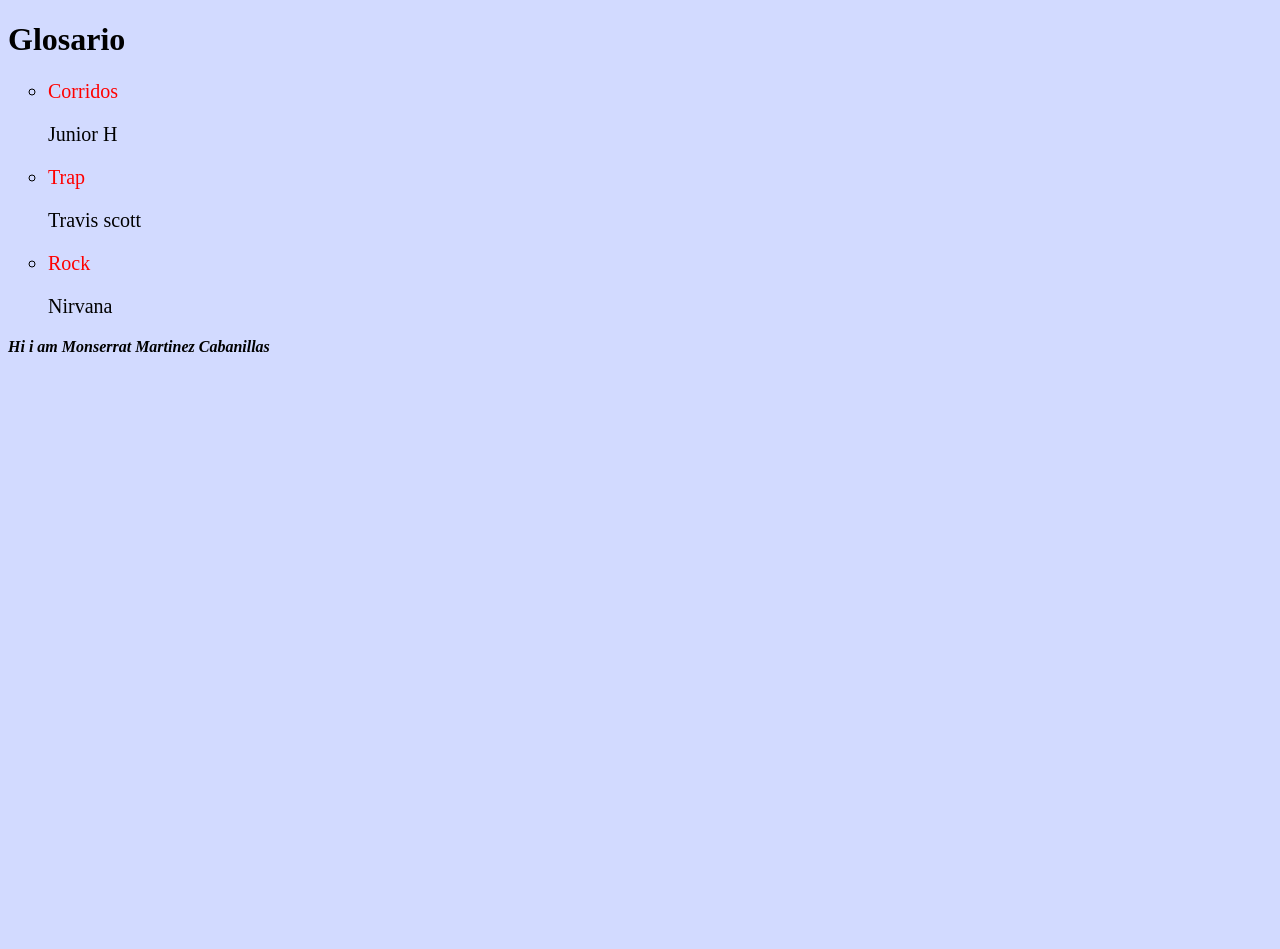
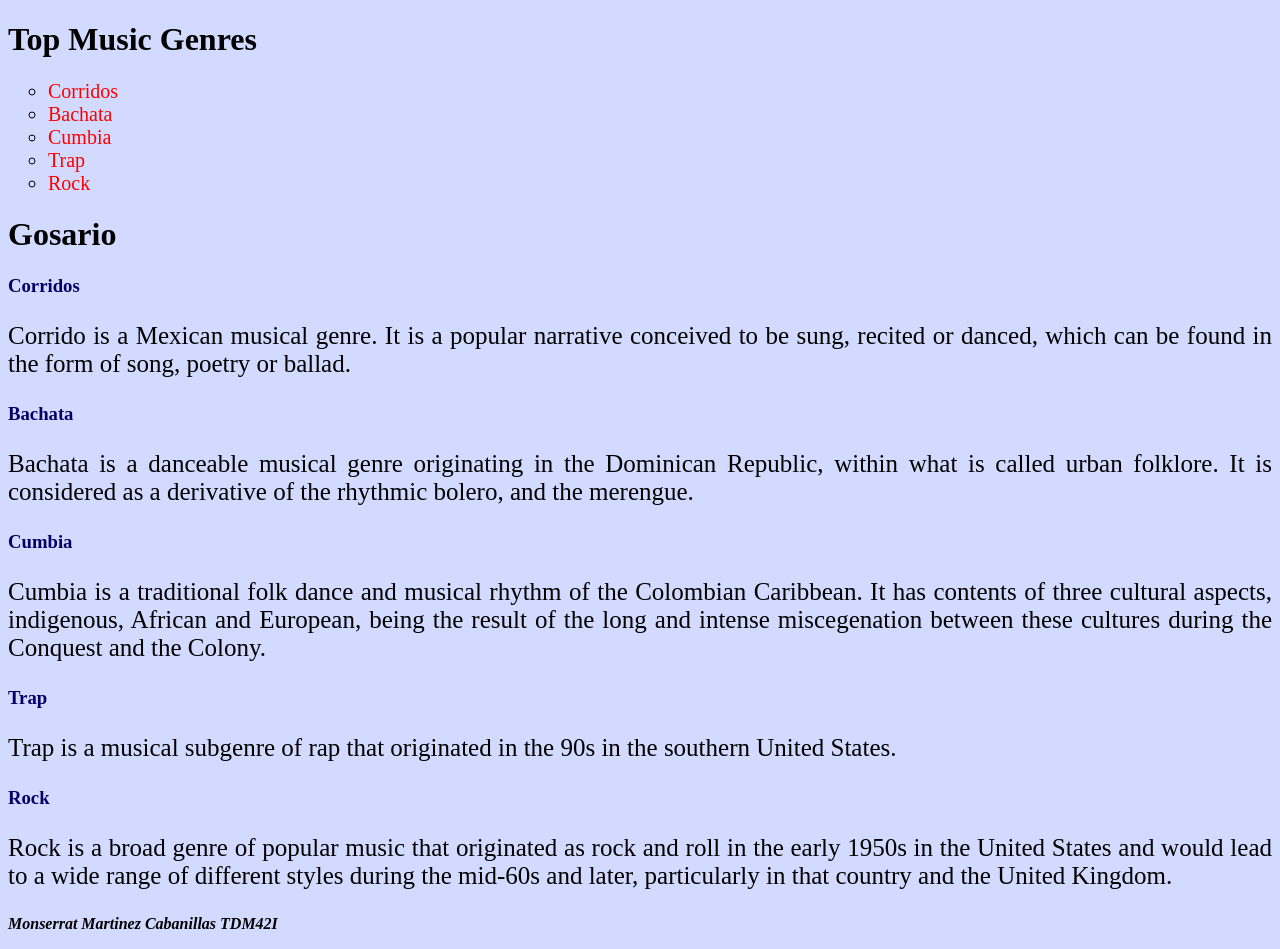
Before and after one commit to MONSERRATMARTINEZC/web, a plain HTML site: page index.html in a window 1280 px wide. Before the commit the page ends 800 px from the top, so only its background shows below. Drawn offline with Linux system fonts and the light colour scheme.

Commit message:
Update index.html

```diff
--- a/index.html
+++ b/index.html
@@ -1,27 +1,41 @@
 <!DOCTYPE html>
 <html>
      <head>
-<title>Glosario</title>
+<title>Music Genres</title>
      </head>
      <body bgcolor="D2DAFF">
-      <h1>Glosario</h1>
+      <h1>Top Music Genres</h1>
 
     <!--This is a comment-->
 <ul style="font-size: 20px; list-style-type:circle">
     <li><a style="color: red">Corridos</a></li>
-     <p>
-      Junior H
-     </p>
+    <li><a style="color: red">Bachata</a></li>
+    <li><a style="color: red">Cumbia</a></li>
     <li><a style="color: red">Trap</a></li>
-     <p>
-     Travis scott
-     </p>
     <li><a style="color: red">Rock</a></li>
-     <p>
-      Nirvana
-     </p>
  </ul>
+      <h1>Gosario</h1>
+      <h3 style="font-weight: bold; color:  #000066">Corridos</h3>
+      <p style="text-align: justify; font-size: 25px">
+      Corrido is a Mexican musical genre. It is a popular narrative conceived to be sung, recited or danced, which can be found in the form of song, poetry or ballad.
+      </p>
+      <h3 style="font-weight: bold; color:  #000066">Bachata</h3>
+      <p style="text-align: justify; font-size: 25px">
+      Bachata is a danceable musical genre originating in the Dominican Republic, within what is called urban folklore. It is considered as a derivative of the rhythmic bolero, and the merengue.
+      </p>
+      <h3 style="font-weight: bold; color:  #000066">Cumbia</h3>
+      <p style="text-align: justify; font-size: 25px">
+      Cumbia is a traditional folk dance and musical rhythm of the Colombian Caribbean. It has contents of three cultural aspects, indigenous, African and European, being the result of the long and intense miscegenation between these cultures during the Conquest and the Colony.
+      </p>
+      <h3 style="font-weight: bold; color:  #000066">Trap</h3>
+      <p style="text-align: justify; font-size: 25px">
+      Trap is a musical subgenre of rap that originated in the 90s in the southern United States.
+      </p>
+      <h3 style="font-weight: bold; color:  #000066">Rock</h3>
+      <p style="text-align: justify; font-size: 25px">
+      Rock is a broad genre of popular music that originated as rock and roll in the early 1950s in the United States and would lead to a wide range of different styles during the mid-60s and later, particularly in that country and the United Kingdom.
+      </p>
      <p><i><b>
-Hi i am Monserrat Martinez Cabanillas </b></i></p>
+Monserrat Martinez Cabanillas TDM42I </b></i></p>
      </body>
 </html>
```
